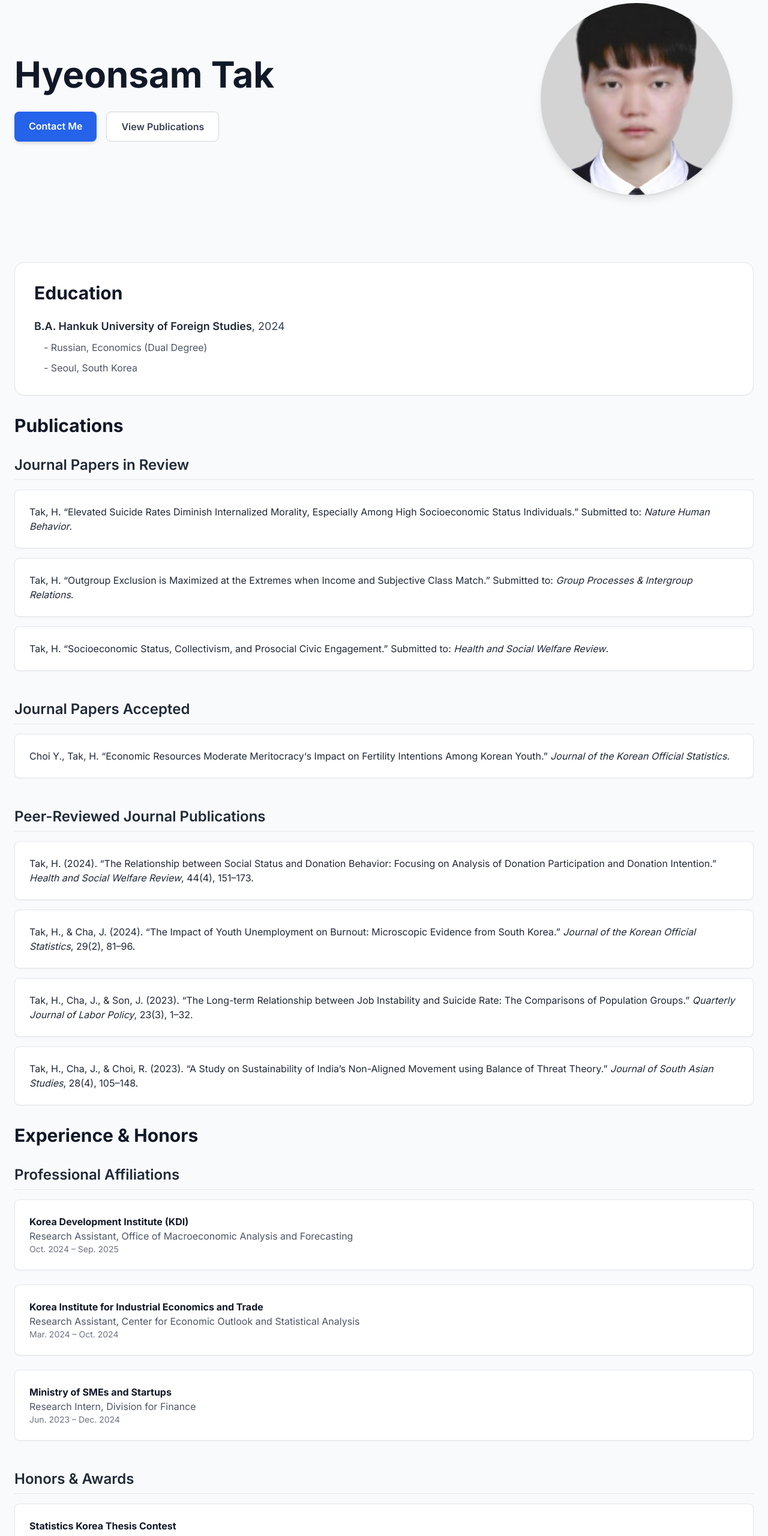
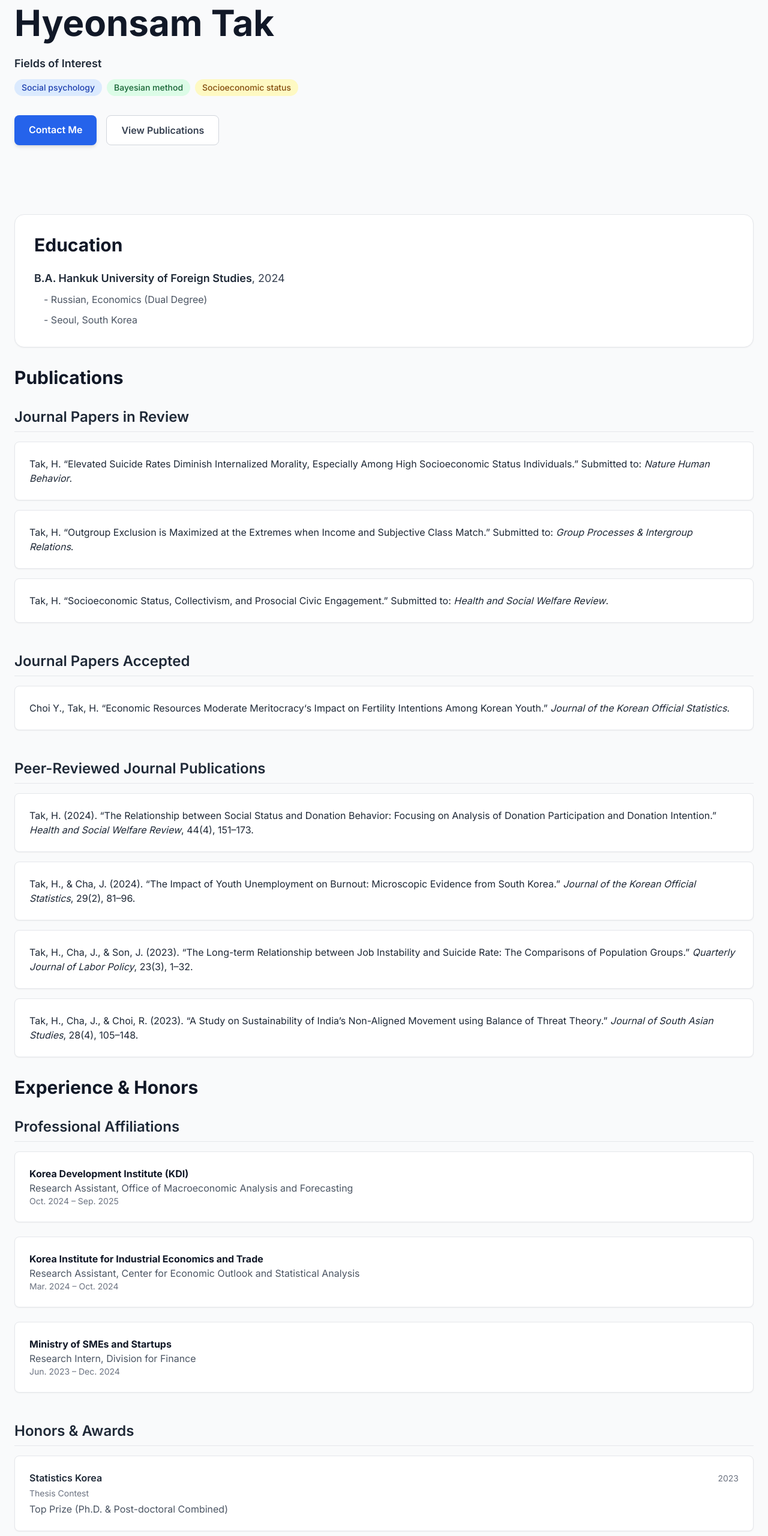
Before and after one commit to Hyeonsam/hyeonsamtak, a plain HTML site: page index.html in a window 1280 px wide. Shown: the part 200-2760 px from the top of the page at 60% size. Drawn offline with nearby package versions, Linux system fonts and the light colour scheme.

Commit message:
Update index.html

```diff
--- a/index.html
+++ b/index.html
@@ -39,17 +39,24 @@
 
     <main class="container mx-auto px-6 py-8 md:py-16">
 
-        <section id="home" class="min-h-[60vh] flex items-center">
-            <div class="w-full grid grid-cols-1 md:grid-cols-3 gap-8 items-center">
-                <div class="md:col-span-2">
+        <section id="home" class="min-h-[50vh] flex items-center">
+            <div class="w-full">
+                <div>
                     <h1 class="text-4xl md:text-6xl font-bold text-gray-900 leading-tight">Hyeonsam Tak</h1>
+
+                    <div class="mt-6">
+                        <h3 class="text-lg font-semibold text-gray-800 mb-3">Fields of Interest</h3>
+                        <div class="flex flex-wrap gap-2">
+                            <span class="bg-blue-100 text-blue-800 text-sm font-medium px-3 py-1 rounded-full">Social psychology</span>
+                            <span class="bg-green-100 text-green-800 text-sm font-medium px-3 py-1 rounded-full">Bayesian method</span>
+                            <span class="bg-yellow-100 text-yellow-800 text-sm font-medium px-3 py-1 rounded-full">Socioeconomic status</span>
+                        </div>
+                    </div>
+
                     <div class="mt-8 flex space-x-4">
                         <a href="#contact" class="bg-blue-600 text-white font-semibold px-6 py-3 rounded-lg shadow-md hover:bg-blue-700 transition-all">Contact Me</a>
                         <a href="#publications" class="bg-white text-gray-700 font-semibold px-6 py-3 rounded-lg border border-gray-300 hover:bg-gray-100 transition-all">View Publications</a>
                     </div>
-                </div>
-                <div class="flex justify-center items-center pt-8 md:pt-0">
-                    <img src="profile.jpg" alt="Hyeonsam Tak Professional Headshot" class="rounded-full shadow-lg w-64 h-64 md:w-80 md:h-80 object-cover">
                 </div>
             </div>
         </section>
@@ -123,19 +130,28 @@
                     <h3 class="text-2xl font-semibold text-gray-800 border-b pb-2 mb-4">Honors & Awards</h3>
                     <div class="space-y-6">
                          <div class="bg-white p-6 rounded-lg shadow-sm border border-gray-200">
-                            <p class="font-bold text-gray-900">Statistics Korea Thesis Contest</p>
-                            <p class="text-gray-600">Top Prize (Ph.D. & Post-doctoral Combined)</p>
-                            <p class="text-sm text-gray-500">2023</p>
+                            <div class="flex justify-between items-baseline">
+                                <p class="font-semibold text-gray-800">Statistics Korea</p>
+                                <p class="text-sm text-gray-500 flex-shrink-0 ml-4">2023</p>
+                            </div>
+                            <p class="text-gray-500 text-sm mt-1">Thesis Contest</p>
+                            <p class="text-gray-600 mt-1">Top Prize (Ph.D. & Post-doctoral Combined)</p>
                         </div>
                         <div class="bg-white p-6 rounded-lg shadow-sm border border-gray-200">
-                            <p class="font-bold text-gray-900">Ministry of Employment and Labor Thesis Contest</p>
-                            <p class="text-gray-600">Top Prize (Ph.D. & Post-doctoral Combined)</p>
-                            <p class="text-sm text-gray-500">2023</p>
+                            <div class="flex justify-between items-baseline">
+                                <p class="font-semibold text-gray-800">Ministry of Employment and Labor</p>
+                                <p class="text-sm text-gray-500 flex-shrink-0 ml-4">2023</p>
+                            </div>
+                            <p class="text-gray-500 text-sm mt-1">Thesis Contest</p>
+                            <p class="text-gray-600 mt-1">Top Prize (Ph.D. & Post-doctoral Combined)</p>
                         </div>
                         <div class="bg-white p-6 rounded-lg shadow-sm border border-gray-200">
-                            <p class="font-bold text-gray-900">Maeil Business Newspaper Economics Thesis Competition</p>
-                            <p class="text-gray-600">3rd Place (Undergraduate & Master’s)</p>
-                            <p class="text-sm text-gray-500">2022</p>
+                            <div class="flex justify-between items-baseline">
+                                <p class="font-semibold text-gray-800">Maeil Business Newspaper</p>
+                                <p class="text-sm text-gray-500 flex-shrink-0 ml-4">2022</p>
+                            </div>
+                            <p class="text-gray-500 text-sm mt-1">Economics Thesis Competition</p>
+                            <p class="text-gray-600 mt-1">3rd Place (Undergraduate & Master’s)</p>
                         </div>
                     </div>
                 </div>
```
